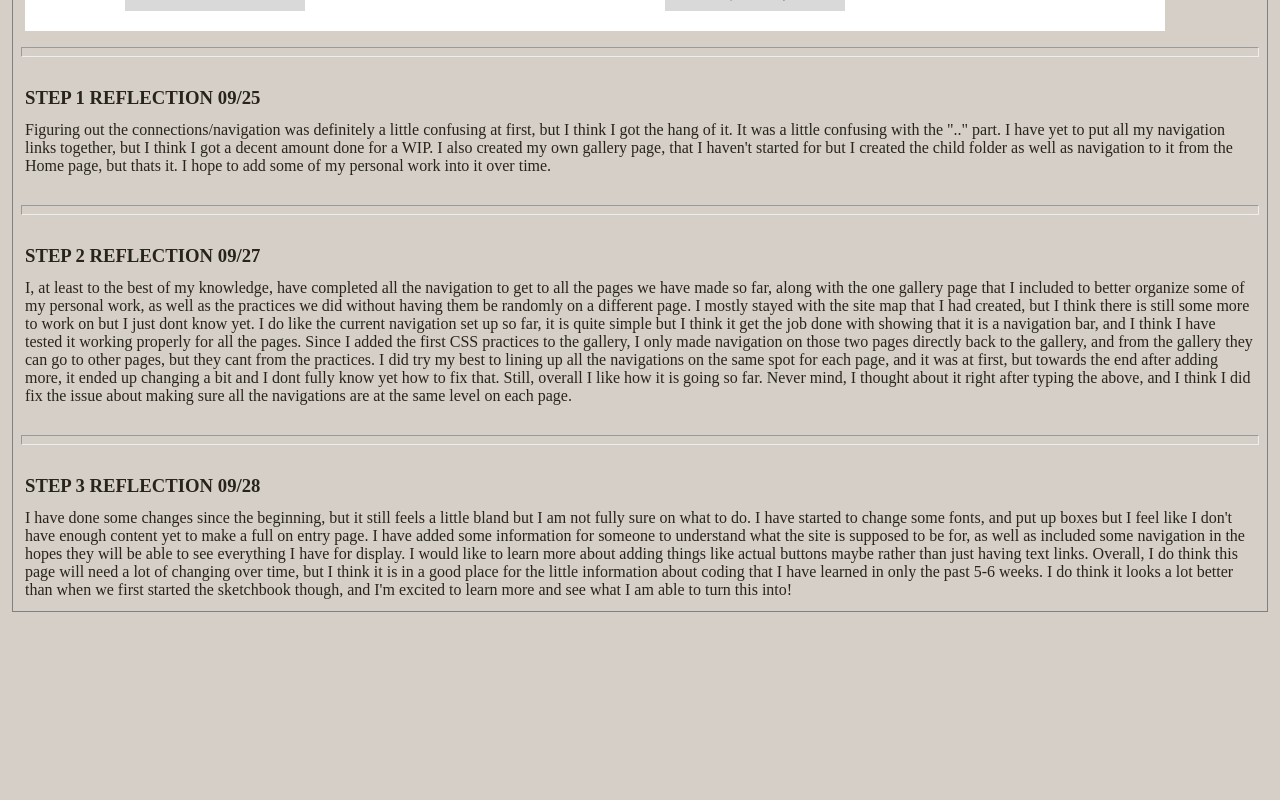
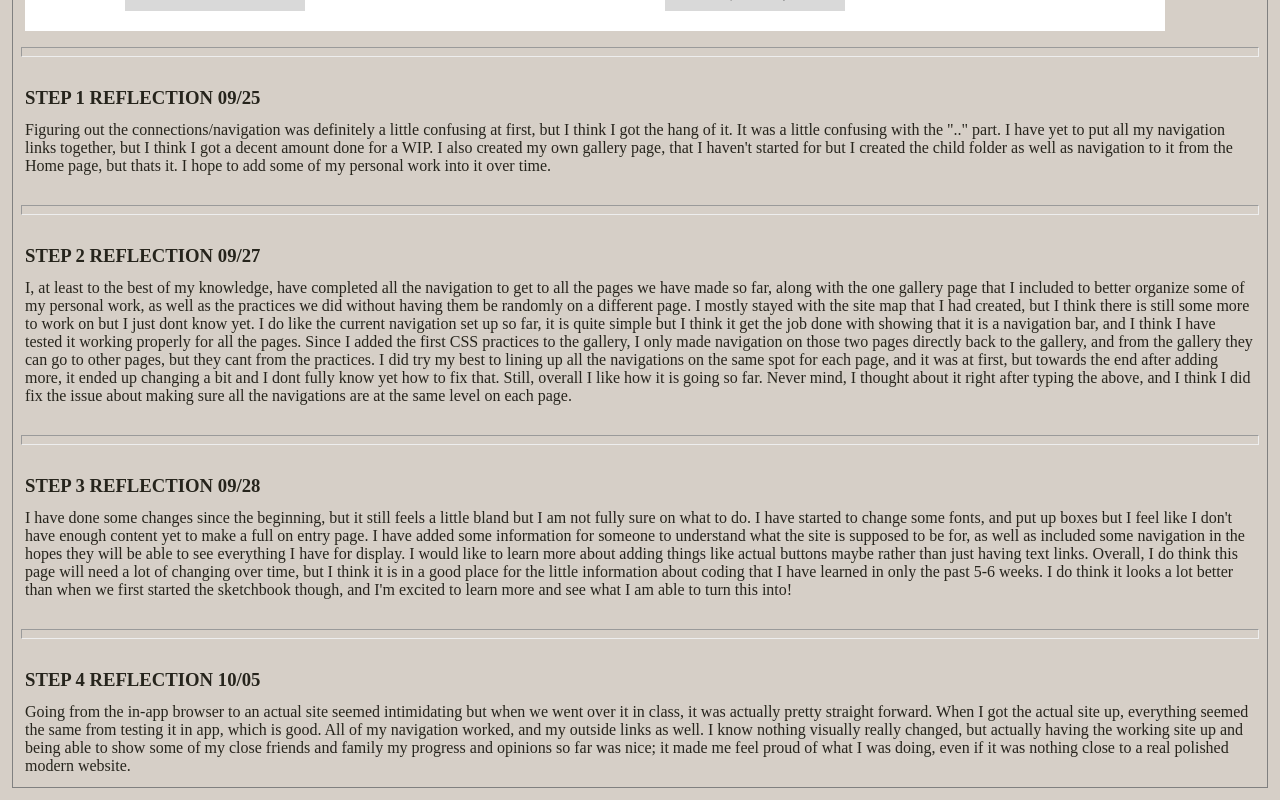
Before and after one commit to MLDelaCruzSFSU/InteractiveSketchBook1, a plain HTML site: page checkpoint_one/checkpoint_one.html in a window 1280 px wide. Shown: the part 719-1519 px from the top of the page. Before the commit the page ends 1343 px from the top, so only its background shows below. Drawn offline with Linux system fonts and the light colour scheme.

Commit message:
Update checkpoint_one.html

```diff
--- a/checkpoint_one/checkpoint_one.html
+++ b/checkpoint_one/checkpoint_one.html
@@ -49,6 +49,13 @@
       >I have done some changes since the beginning, but it still feels a little bland but I am not fully sure on what to do. I have started to change some fonts, and put up boxes but I feel like I don't have enough content yet to make a full on entry page. I have added some information for someone to understand what the site is supposed to be for, as well as included some navigation in the hopes they will be able to see everything I have for display. I would like to learn more about adding things like actual buttons maybe rather than just having text links.
       Overall, I do think this page will need a lot of changing over time, but I think it is in a good place for the little information about coding that I have learned in only the past 5-6 weeks. I do think it looks a lot better than when we first started the sketchbook though, and I'm excited to learn more and see what I am able to turn this into!
     </p>
+    <br>
+    <hr>
+    <br>
+    <h3>STEP 4 REFLECTION 10/05</h3>
+    <p>
+      Going from the in-app browser to an actual site seemed intimidating but when we went over it in class, it was actually pretty straight forward. When I got the actual site up, everything seemed the same from testing it in app, which is good. All of my navigation worked, and my outside links as well. I know nothing visually really changed, but actually having the working site up and being able to show some of my close friends and family my progress and opinions so far was nice; it made me feel proud of what I was doing, even if it was nothing close to a real polished modern website.
+    </p>
 
 
 
```
